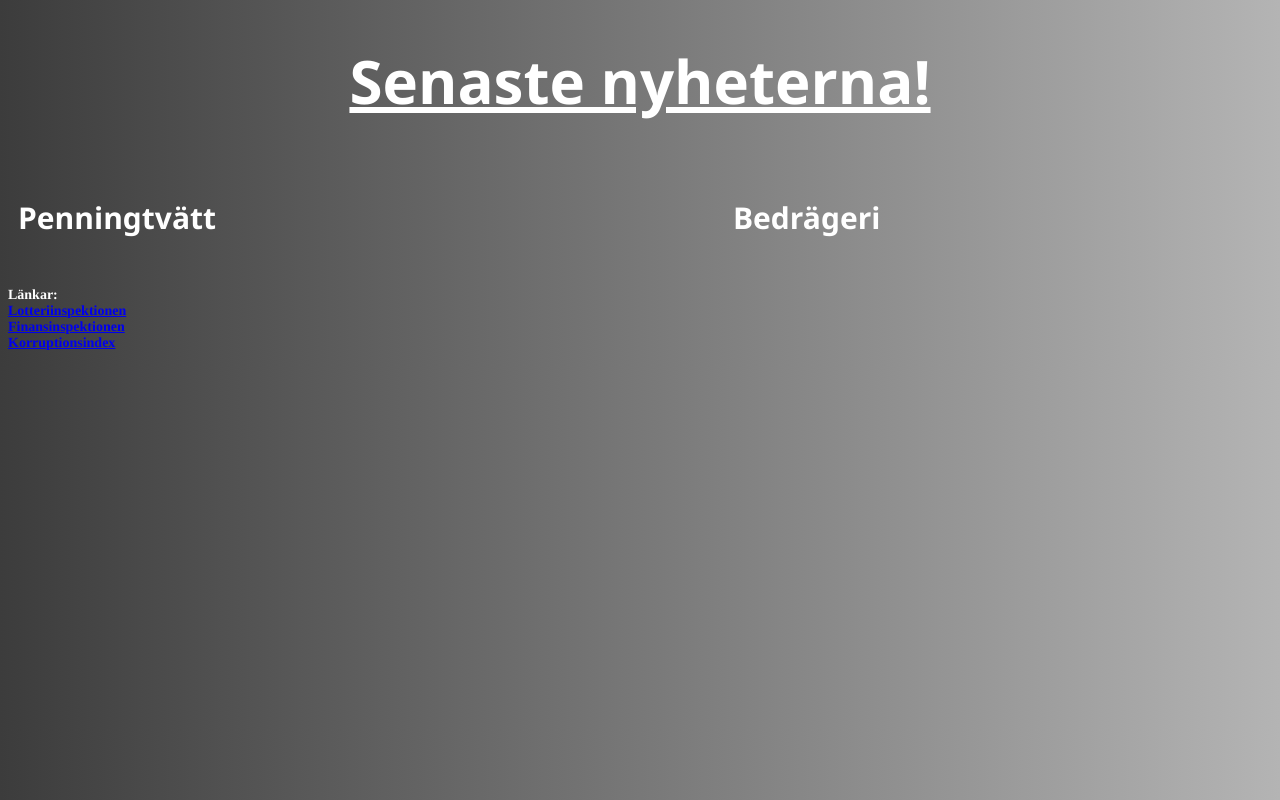
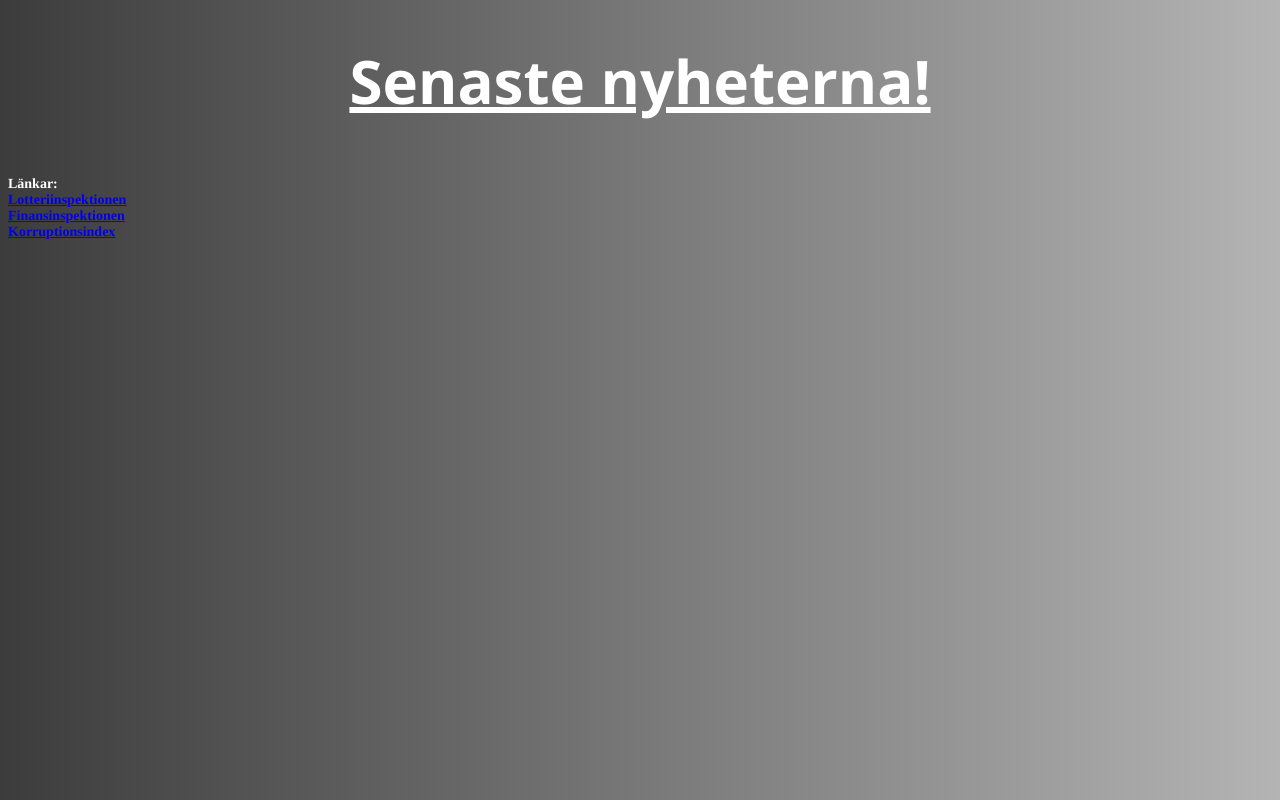
Before and after one commit to SandyD77/Mitt-projekt, a plain HTML site: page index.html in a window 1280 px wide. Drawn offline with Linux system fonts and the light colour scheme; no server answers.

Commit message:
Tagit bort rubrikerna

```diff
--- a/style.css
+++ b/style.css
@@ -9,20 +9,6 @@ h1 {
   color: white;
   text-align: center;
   font-size: 60px;
-}
-
-h2 {
-  color: white;
-  font-size: 30px;
-}
-
-.col-container {
-    display: table;
-    width: 100%;
-}
-.col {
-    display: table-cell;
-    padding: 10px;
 }
 
 h3 {
```
Also changed, not shown: index.html (+2 -0 lines).
